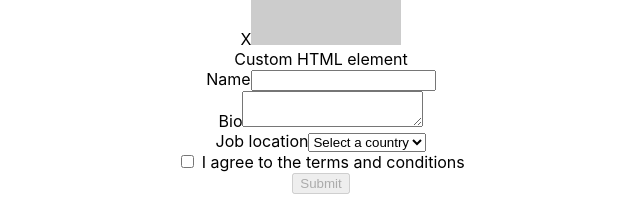
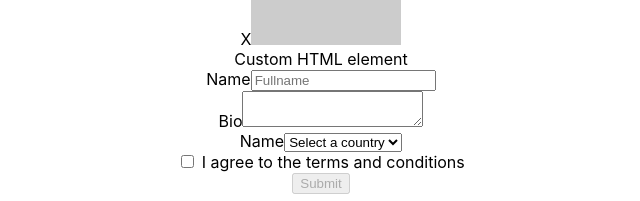
Before and after one commit to md-najmul-haque/react-testing, a React (Create React App) app: page / in a window 1280 px wide. Shown: the part 272-473 px from the top of the page, without its empty margins (319-959 px from the left). Built offline with nearby package versions, Linux system fonts and the light colour scheme.

Commit message:
getByPlaceholderText tested

```diff
--- a/src/components/applications/application.tsx
+++ b/src/components/applications/application.tsx
@@ -10,14 +10,14 @@
             <form>
                 <div>
                     <label htmlFor="name">Name</label>
-                    <input type="text" id="name" />
+                    <input type="text" id="name" placeholder="Fullname" />
                 </div>
                 <div>
                     <label htmlFor="bio">Bio</label>
                     <textarea id="bio" name="bio" />
                 </div>
                 <div>
-                    <label htmlFor="job-location">Job location</label>
+                    <label htmlFor="job-location">Name</label>
                     <select id="job-location">
                         <option value="">Select a country</option>
                         <option value="US">United States</option>
```
Also changed, not shown: 1 other file (tests, documents, lock files or other folders).
